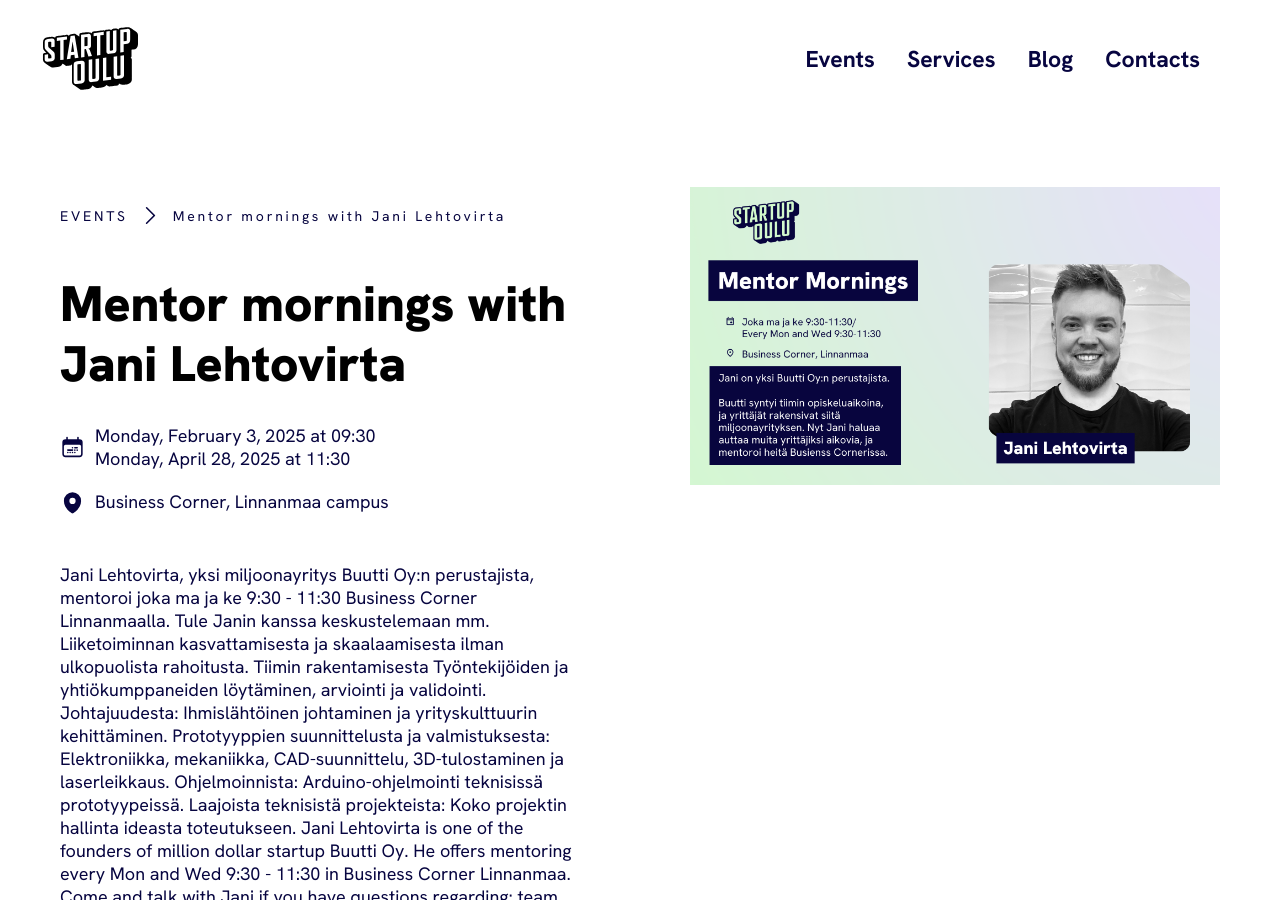
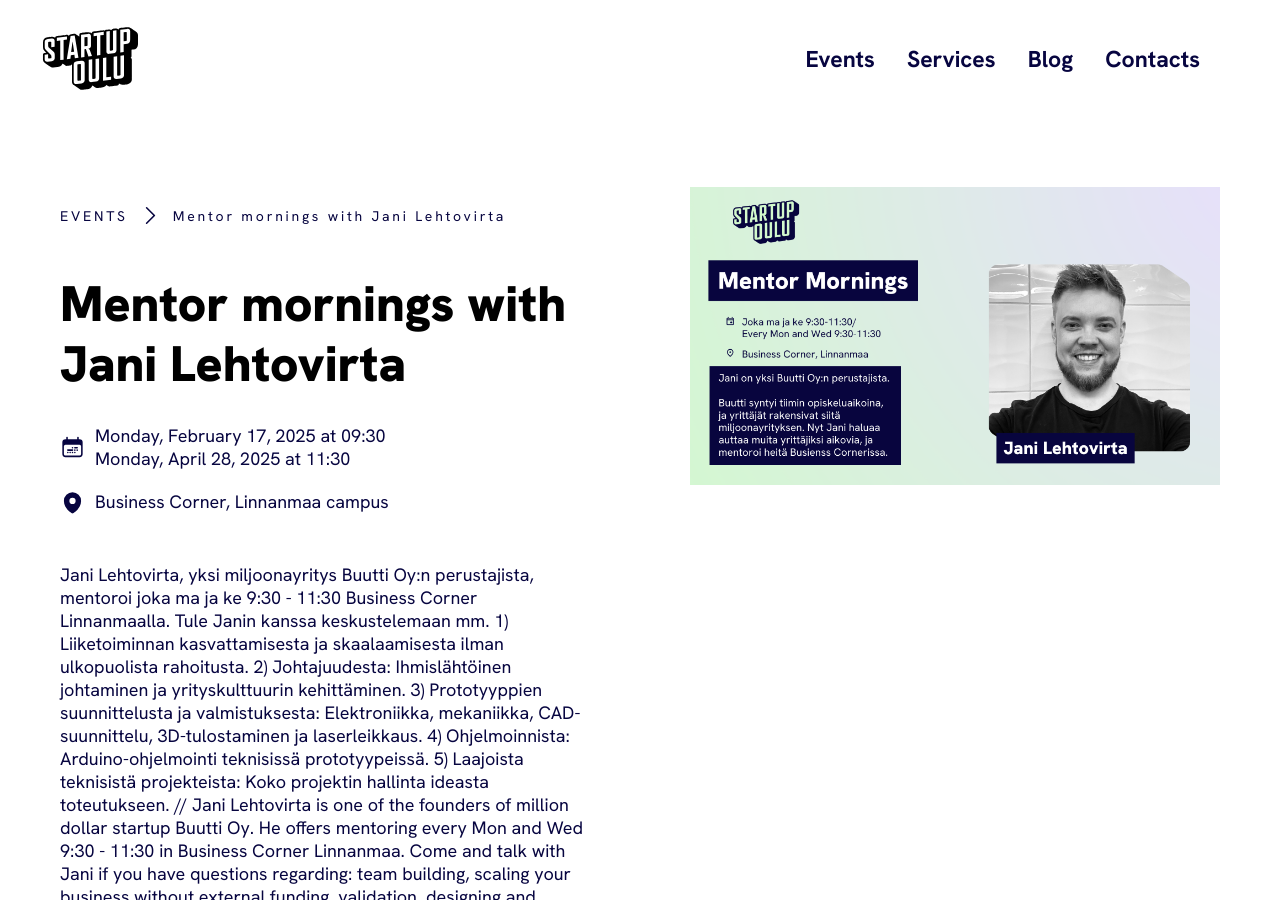
Before and after one commit to StartupOulu/startupoulu.github.io, a Jekyll site: the page built from _events/2025-02-mentor-mornings.html, in a window 1280 px wide and 900 px high. Built offline with Jekyll 4.4.1, drawn with Linux system fonts in a browser that asks for light colours; some of the changed text lies outside the part shown.

Commit message:
Update 2025-02-mentor-mornings.html

```diff
--- a/_events/2025-02-mentor-mornings.html
+++ b/_events/2025-02-mentor-mornings.html
@@ -1,17 +1,10 @@
 ---
 layout: event
 title: Mentor mornings with Jani Lehtovirta
-start_time: 2025-02-03 09:30:00
+start_time: 2025-02-17 09:30:00
 end_time: 2025-04-28 11:30:00
 location: Business Corner, Linnanmaa campus
 cover_image: 2025-02-mentor-morning-promo.png
-description: |
-  Jani Lehtovirta, yksi miljoonayritys Buutti Oy:n perustajista, mentoroi joka ma ja ke 9:30 - 11:30 Business Corner Linnanmaalla. Tule Janin kanssa keskustelemaan mm. Liiketoiminnan kasvattamisesta ja skaalaamisesta ilman ulkopuolista rahoitusta.
-  Tiimin rakentamisesta Työntekijöiden ja yhtiökumppaneiden löytäminen, arviointi ja validointi.
-  Johtajuudesta: Ihmislähtöinen johtaminen ja yrityskulttuurin kehittäminen.
-  Prototyyppien suunnittelusta ja valmistuksesta: Elektroniikka, mekaniikka, CAD-suunnittelu, 3D-tulostaminen ja laserleikkaus.
-  Ohjelmoinnista: Arduino-ohjelmointi teknisissä prototyypeissä.
-  Laajoista teknisistä projekteista: Koko projektin hallinta ideasta toteutukseen.
-
-  Jani Lehtovirta is one of the founders of million dollar startup Buutti Oy. He offers mentoring every Mon and Wed 9:30 - 11:30 in Business Corner Linnanmaa. Come and talk with Jani if you have questions regarding: team building, scaling your business without external funding, validation, designing and building prototypes, programming, managing big technical projects.
+description:  |
+  Jani Lehtovirta, yksi miljoonayritys Buutti Oy:n perustajista, mentoroi joka ma ja ke 9:30 - 11:30 Business Corner Linnanmaalla. Tule Janin kanssa keskustelemaan mm. 1) Liiketoiminnan kasvattamisesta ja skaalaamisesta ilman ulkopuolista rahoitusta. 2) Johtajuudesta: Ihmislähtöinen johtaminen ja yrityskulttuurin kehittäminen. 3) Prototyyppien suunnittelusta ja valmistuksesta: Elektroniikka, mekaniikka, CAD-suunnittelu, 3D-tulostaminen ja laserleikkaus. 4) Ohjelmoinnista: Arduino-ohjelmointi teknisissä prototyypeissä. 5) Laajoista teknisistä projekteista: Koko projektin hallinta ideasta toteutukseen. // Jani Lehtovirta is one of the founders of million dollar startup Buutti Oy. He offers mentoring every Mon and Wed 9:30 - 11:30 in Business Corner Linnanmaa. Come and talk with Jani if you have questions regarding: team building, scaling your business without external funding, validation, designing and building prototypes, programming, managing big technical projects.
 ---
```
